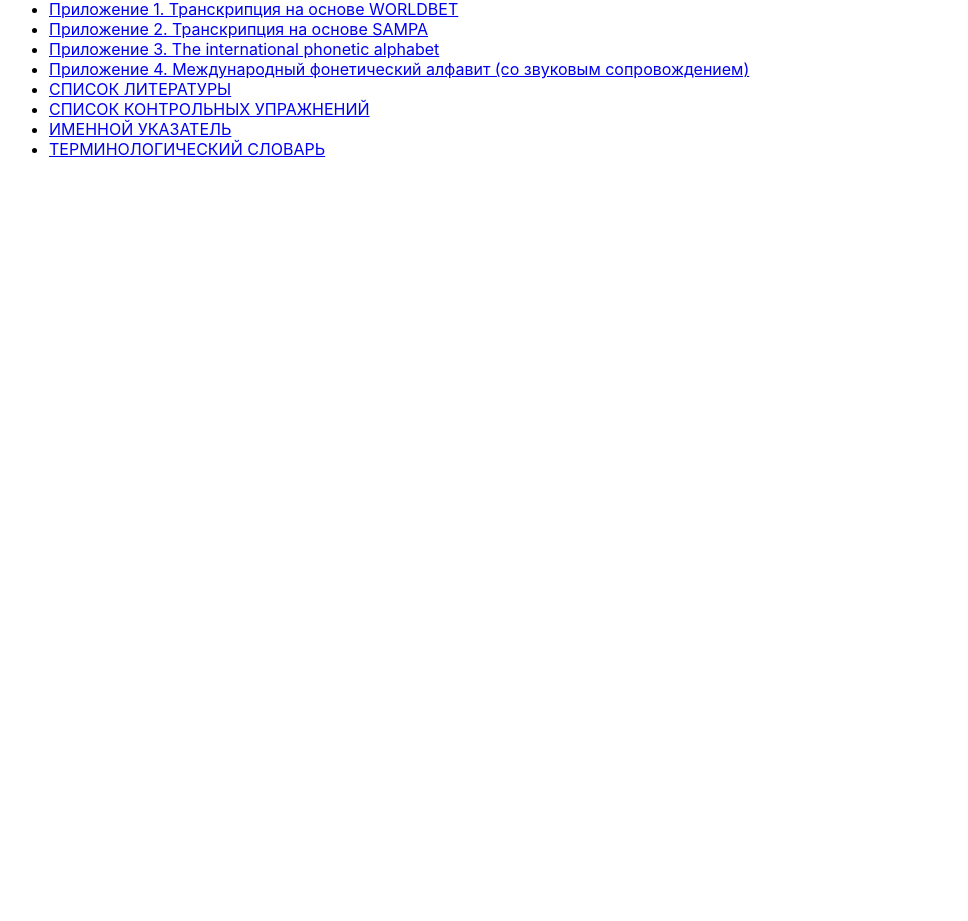
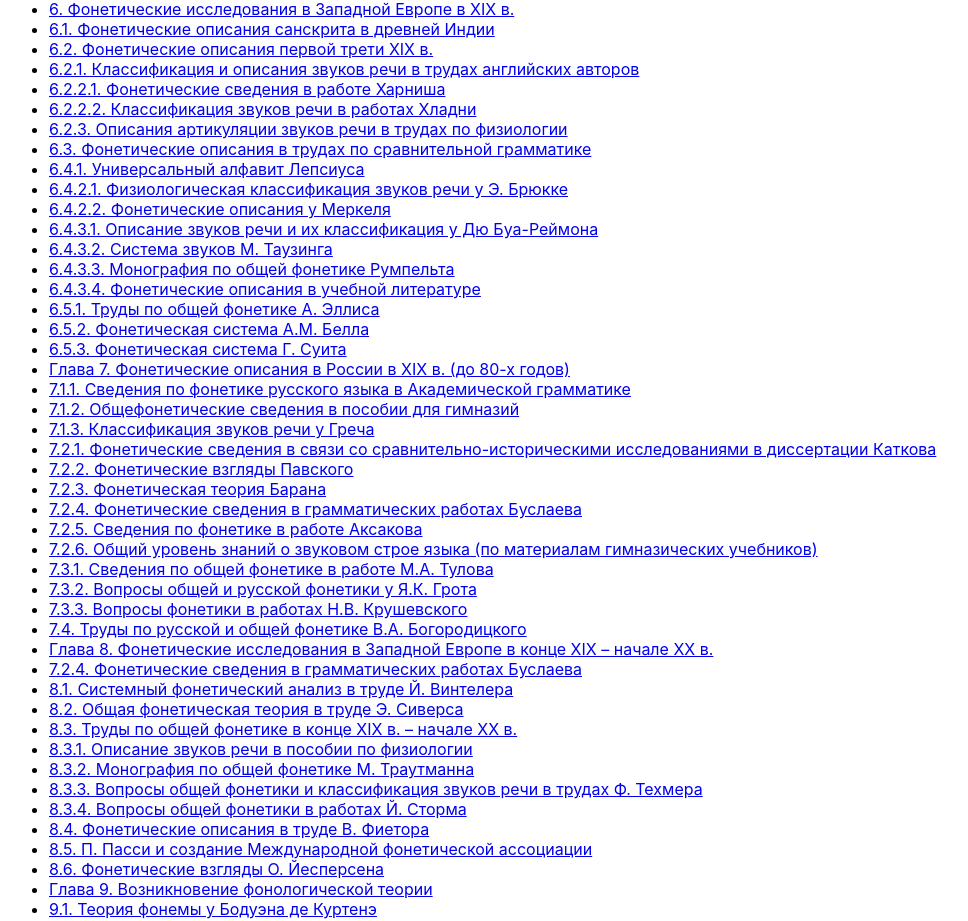
Before and after one commit to annashell/phon_stud_app, a React (Create React App) app: page /contents in a window 1280 px wide. Shown: the part 1381-2302 px from the top of the page, without its empty margins (301-1269 px from the left). Before the commit the page ends 1576 px from the top, so only its background shows below. Built offline with nearby package versions, Linux system fonts and the light colour scheme; the HTML template or start-up script is replaced by a standard one.

Commit message:
content upd

```diff
--- a/src/content.js
+++ b/src/content.js
@@ -290,7 +290,270 @@ export const chapters = [
     title: '5.3. Русская фонетика в «Российской грамматике» А.А. Барсова',
     file: '/chapters/05-3.html'
   },
-  // TODO ... остальные главы
+  {
+    id: 'cont6',
+    title: 'Глава 6. Фонетические исследования в Западной Европе в XIX в.',
+    file: '/chapters/cont6.html',
+    is_in_content: true
+  },
+  {
+    id: '06',
+    title: '6. Фонетические исследования в Западной Европе в XIX в.',
+    file: '/chapters/06.html'
+  },
+  {
+    id: '06-1',
+    title: '6.1. Фонетические описания санскрита в древней Индии',
+    file: '/chapters/06-1.html'
+  },
+  {
+    id: '06-2',
+    title: '6.2. Фонетические описания первой трети XIX в.',
+    file: '/chapters/06-2.html'
+  },
+  {
+    id: '06-2-1',
+    title: '6.2.1. Классификация и описания звуков речи в трудах английских авторов',
+    file: '/chapters/06-2-1.html'
+  },
+  {
+    id: '06-2-2-1',
+    title: '6.2.2.1. Фонетические сведения в работе Харниша',
+    file: '/chapters/06-2-2-1.html'
+  },
+  {
+    id: '06-2-2-2',
+    title: '6.2.2.2. Классификация звуков речи в работах Хладни',
+    file: '/chapters/06-2-2-2.html'
+  },
+  {
+    id: '06-2-3',
+    title: '6.2.3. Описания артикуляции звуков речи в трудах по физиологии',
+    file: '/chapters/06-2-3.html'
+  },
+  {
+    id: '06-3',
+    title: '6.3. Фонетические описания в трудах по сравнительной грамматике',
+    file: '/chapters/06-3.html'
+  },
+  {
+    id: '06-4-1',
+    title: '6.4.1. Универсальный алфавит Лепсиуса',
+    file: '/chapters/06-4-1.html'
+  },
+  {
+    id: '06-4-2-1',
+    title: '6.4.2.1. Физиологическая классификация звуков речи у Э. Брюкке',
+    file: '/chapters/06-4-2-1.html'
+  },{
+    id: '06-4-2-2',
+    title: '6.4.2.2. Фонетические описания у Меркеля',
+    file: '/chapters/06-4-2-2.html'
+  },{
+    id: '06-4-3-1',
+    title: '6.4.3.1. Описание звуков речи и их классификация у Дю Буа-Реймона',
+    file: '/chapters/06-4-3-1.html'
+  },{
+    id: '06-4-3-2',
+    title: '6.4.3.2. Система звуков М. Таузинга',
+    file: '/chapters/06-4-3-2.html'
+  },{
+    id: '06-4-3-3',
+    title: '6.4.3.3. Монография по общей фонетике Румпельта',
+    file: '/chapters/06-4-3-3.html'
+  },
+  {
+    id: '06-4-3-4',
+    title: '6.4.3.4. Фонетические описания в учебной литературе',
+    file: '/chapters/06-4-3-4.html'
+  },
+  {
+    id: '06-5-1',
+    title: '6.5.1. Труды по общей фонетике А. Эллиса',
+    file: '/chapters/06-5-1.html'
+  },
+  {
+    id: '06-5-2',
+    title: '6.5.2. Фонетическая система А.М. Белла',
+    file: '/chapters/06-5-2.html'
+  },{
+    id: '06-5-3',
+    title: '6.5.3. Фонетическая система Г. Суита',
+    file: '/chapters/06-5-3.html'
+  },
+  {
+    id: 'cont7',
+    title: 'Глава 7. Фонетические описания в России в XIX в. (до 80-х годов)',
+    file: '/chapters/cont7.html',
+    is_in_content: true
+  },
+  {
+    id: '07-1-1',
+    title: '7.1.1. Сведения по фонетике русского языка в Академической грамматике',
+    file: '/chapters/07-1-1.html'
+  },
+  {
+    id: '07-1-2',
+    title: '7.1.2. Общефонетические сведения в пособии для гимназий',
+    file: '/chapters/07-1-2.html'
+  },
+  {
+    id: '07-1-3',
+    title: '7.1.3. Классификация звуков речи у Греча',
+    file: '/chapters/07-1-3.html'
+  },
+  {
+    id: '07-2-1',
+    title: '7.2.1. Фонетические сведения в связи со сравнительно-историческими исследованиями в диссертации Каткова',
+    file: '/chapters/07-2-1.html'
+  },
+  {
+    id: '07-2-2',
+    title: '7.2.2. Фонетические взгляды Павского',
+    file: '/chapters/07-2-2.html'
+  },
+  {
+    id: '07-2-3',
+    title: '7.2.3. Фонетическая теория Барана',
+    file: '/chapters/07-2-3.html'
+  },
+  {
+    id: '07-2-4',
+    title: '7.2.4. Фонетические сведения в грамматических работах Буслаева',
+    file: '/chapters/07-2-4.html'
+  },
+  {
+    id: '07-2-5',
+    title: '7.2.5. Сведения по фонетике в работе Аксакова',
+    file: '/chapters/07-2-5.html'
+  },
+  {
+    id: '07-2-6',
+    title: '7.2.6. Общий уровень знаний о звуковом строе языка (по материалам гимназических учебников)',
+    file: '/chapters/07-2-6.html'
+  },{
+    id: '07-3-1',
+    title: '7.3.1. Сведения по общей фонетике в работе М.А. Тулова',
+    file: '/chapters/07-3-1.html'
+  },{
+    id: '07-3-2',
+    title: '7.3.2. Вопросы общей и русской фонетики у Я.К. Грота',
+    file: '/chapters/07-3-2.html'
+  },{
+    id: '07-3-3',
+    title: '7.3.3. Вопросы фонетики в работах Н.В. Крушевского',
+    file: '/chapters/07-3-3.html'
+  },{
+    id: '07-4',
+    title: '7.4. Труды по русской и общей фонетике В.А. Богородицкого',
+    file: '/chapters/07-4.html'
+  },
+  {
+    id: 'cont8',
+    title: 'Глава 8. Фонетические исследования в Западной Европе в конце XIX – начале XX в.',
+    file: '/chapters/cont8.html',
+    is_in_content: true
+  },
+  {
+    id: '08',
+    title: '7.2.4. Фонетические сведения в грамматических работах Буслаева',
+    file: '/chapters/08.html'
+  },
+  {
+    id: '08-1',
+    title: '8.1. Системный фонетический анализ в труде Й. Винтелера',
+    file: '/chapters/08-1.html'
+  },
+  {
+    id: '08-2',
+    title: '8.2. Общая фонетическая теория в труде Э. Сиверса',
+    file: '/chapters/08-2.html'
+  },{
+    id: '08-3',
+    title: '8.3. Труды по общей фонетике в конце XIX в. – начале XX в.',
+    file: '/chapters/08-3.html'
+  },{
+    id: '08-3-1',
+    title: '8.3.1. Описание звуков речи в пособии по физиологии',
+    file: '/chapters/08-3-2.html'
+  },
+  {
+    id: '08-3-2',
+    title: '8.3.2. Монография по общей фонетике М. Траутманна',
+    file: '/chapters/08-3-2.html'
+  },
+  {
+    id: '08-3-3',
+    title: '8.3.3. Вопросы общей фонетики и классификация звуков речи в трудах Ф. Техмера',
+    file: '/chapters/08-3-3.html'
+  },
+  {
+    id: '08-3-4',
+    title: '8.3.4. Вопросы общей фонетики в работах Й. Сторма',
+    file: '/chapters/08-3-4.html'
+  },
+  {
+    id: '08-4',
+    title: '8.4. Фонетические описания в труде В. Фиетора',
+    file: '/chapters/08-4.html'
+  },
+  {
+    id: '08-5',
+    title: '8.5. П. Пасси и создание Международной фонетической ассоциации',
+    file: '/chapters/08-5.html'
+  },
+  {
+    id: '08-6',
+    title: '8.6. Фонетические взгляды О. Йесперсена',
+    file: '/chapters/08-6.html'
+  },
+  {
+    id: 'cont9',
+    title: 'Глава 9. Возникновение фонологической теории',
+    file: '/chapters/cont9.html',
+    is_in_content: true
+  },
+  {
+    id: '09-1',
+    title: '9.1. Теория фонемы у Бодуэна де Куртенэ',
+    file: '/chapters/09-1.html'
+  },
+  {
+    id: '09-2',
+    title: '9.2. Теория фонемы и проблемы фонетики в трудах Л.В. Щербы',
+    file: '/chapters/09-2.html'
+  },
+   {
+    id: 'cont10',
+    title: 'Глава 10. Развитие инструментальных методов в фонетике (история инструментальной фонетики)',
+    file: '/chapters/cont10.html',
+    is_in_content: true
+  },
+  {
+    id: '10',
+    title: '10. Развитие инструментальных методов в фонетике',
+    file: '/chapters/10.html'
+  },
+  {
+    id: '10-1',
+    title: '10.1. Методы изучения артикуляций',
+    file: '/chapters/10-1.html'
+  },
+  {
+    id: '10-2',
+    title: '10.2. Исследования механизма голосообразования',
+    file: '/chapters/10-2.html'
+  },
+  {
+    id: '10-3',
+    title: '10.3. Исследования ударения и интонации',
+    file: '/chapters/10-3.html'
+  },
+  {
+    id: '10-4',
+    title: '10.4. Исследования акустических характеристик звуков',
+    file: '/chapters/10-4.html'
+  },
   {
     id: 'zakluch',
     title: 'ЗАКЛЮЧЕНИЕ',
```
Also changed, not shown: src/data.js (deleted, +0 -9 lines).
